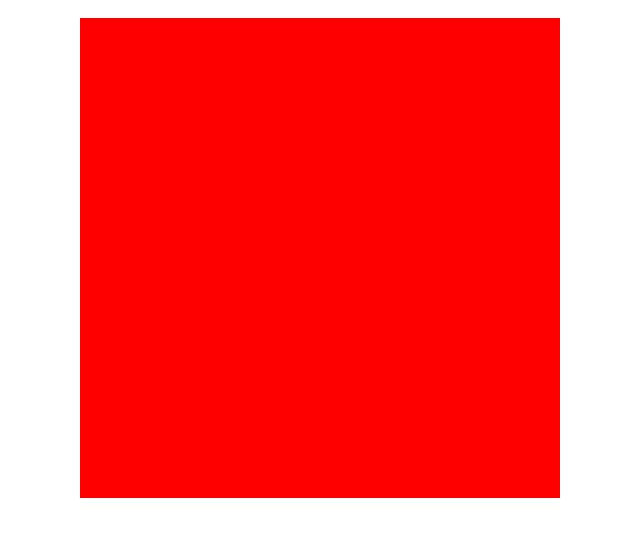
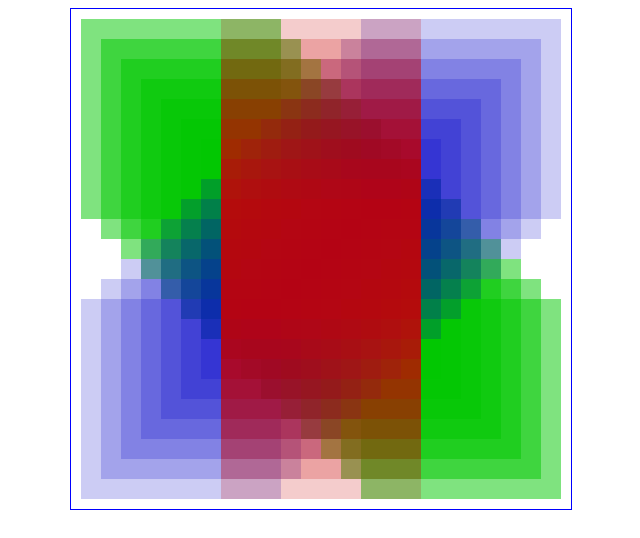
Before and after one commit to jeremyBanks/ooronning-ray-tracer, a plain HTML site: page index.html in a window 1280 px wide. Shown: the whole page, without its empty margins (310-950 px from the left). Drawn offline with Linux system fonts and the light colour scheme.

Commit message:
create canvas class and do hello world

```diff
--- a/index.js
+++ b/index.js
@@ -1,10 +1,40 @@
 'use strict';
 
-const canvas = document.createElement('canvas');
-canvas.width = 500;
-canvas.height = 500;
-document.getElementById('target').appendChild(canvas);
+class CanvasWriter {
+  constructor(canvas) {
+    this.canvas = canvas;
+    this.canvas.width = 500;
+    this.canvas.height = 500;
+    this.context = this.canvas.getContext('2d');
+  }
 
-const context = canvas.getContext('2d');
-context.fillStyle = 'red';
-context.fillRect(10, 10, 480, 480);
+  /*
+  * color: string, may be a rgba value
+  * startPosition: x(int), y(int)*/
+  drawBox(color, startPosition) {
+    const { x, y } = startPosition;
+
+    this.context.fillStyle = color;
+    this.context.fillRect(x, y, 200, 200);
+  }
+
+  render() {
+    document.getElementById('target').appendChild(this.canvas);
+    for (let pos = 10; pos < 300; pos += 20) {
+      this.drawBox('rgba(0, 200, 0, 0.5)', { x: pos, y: pos });
+    }
+    for (let x = 290, y = 10; x > 0; x -= 20, y += 20) {
+      this.drawBox('rgba(0, 0, 200, 0.2)', { x, y });
+    }
+    for (let y = 10; y < 300; y += 20) {
+      this.drawBox('rgba(200, 0, 0, 0.2)', { x: 150, y })
+    }
+  }
+}
+
+const main = () => {
+  const writer = new CanvasWriter(document.createElement('canvas'));
+  writer.render();
+};
+
+main();
--- a/styles.css
+++ b/styles.css
@@ -3,3 +3,7 @@
     width: 520px;
     margin: 0 auto;
 }
+
+#target canvas {
+    border: 1px solid blue;
+}
```
